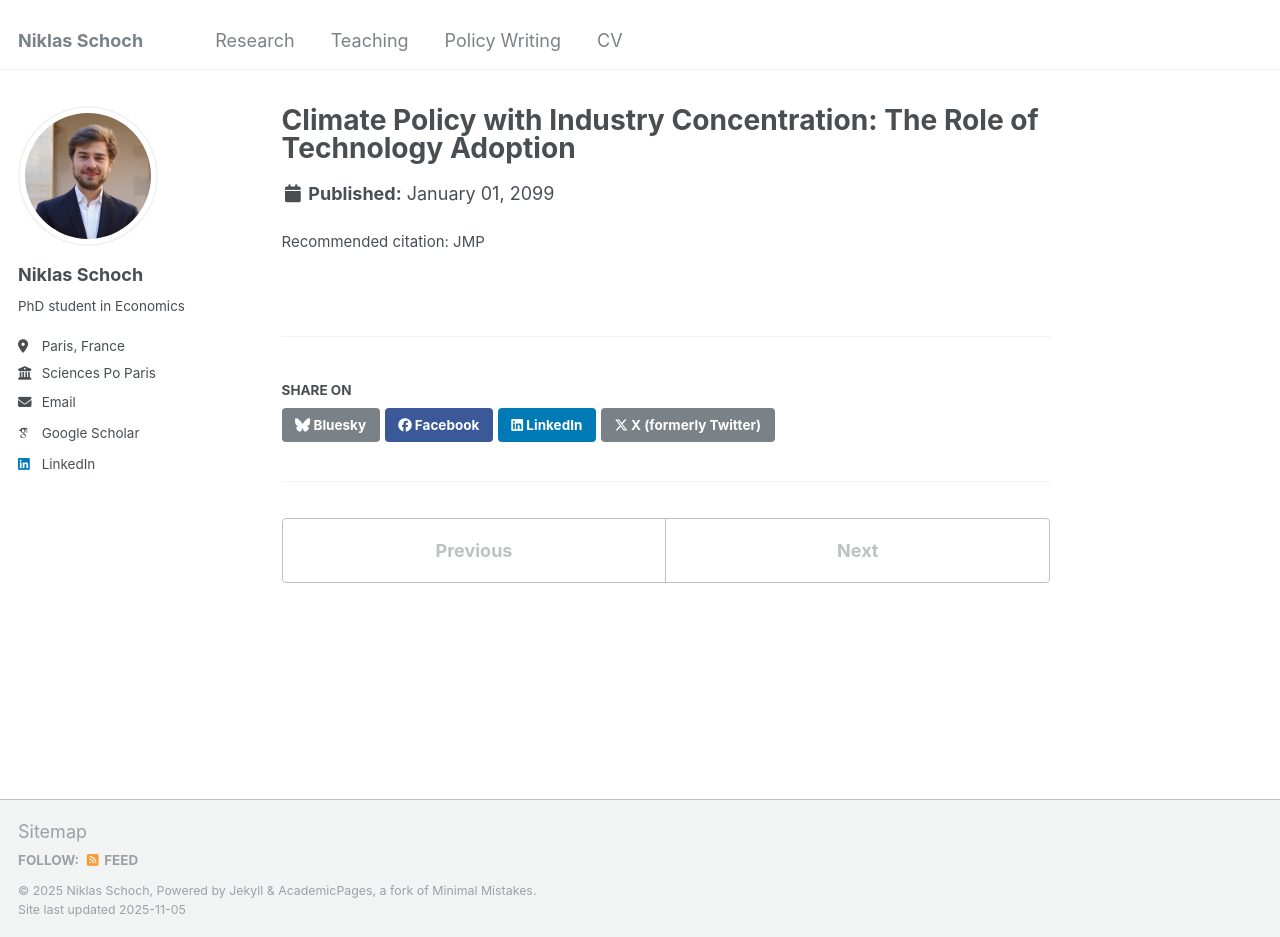
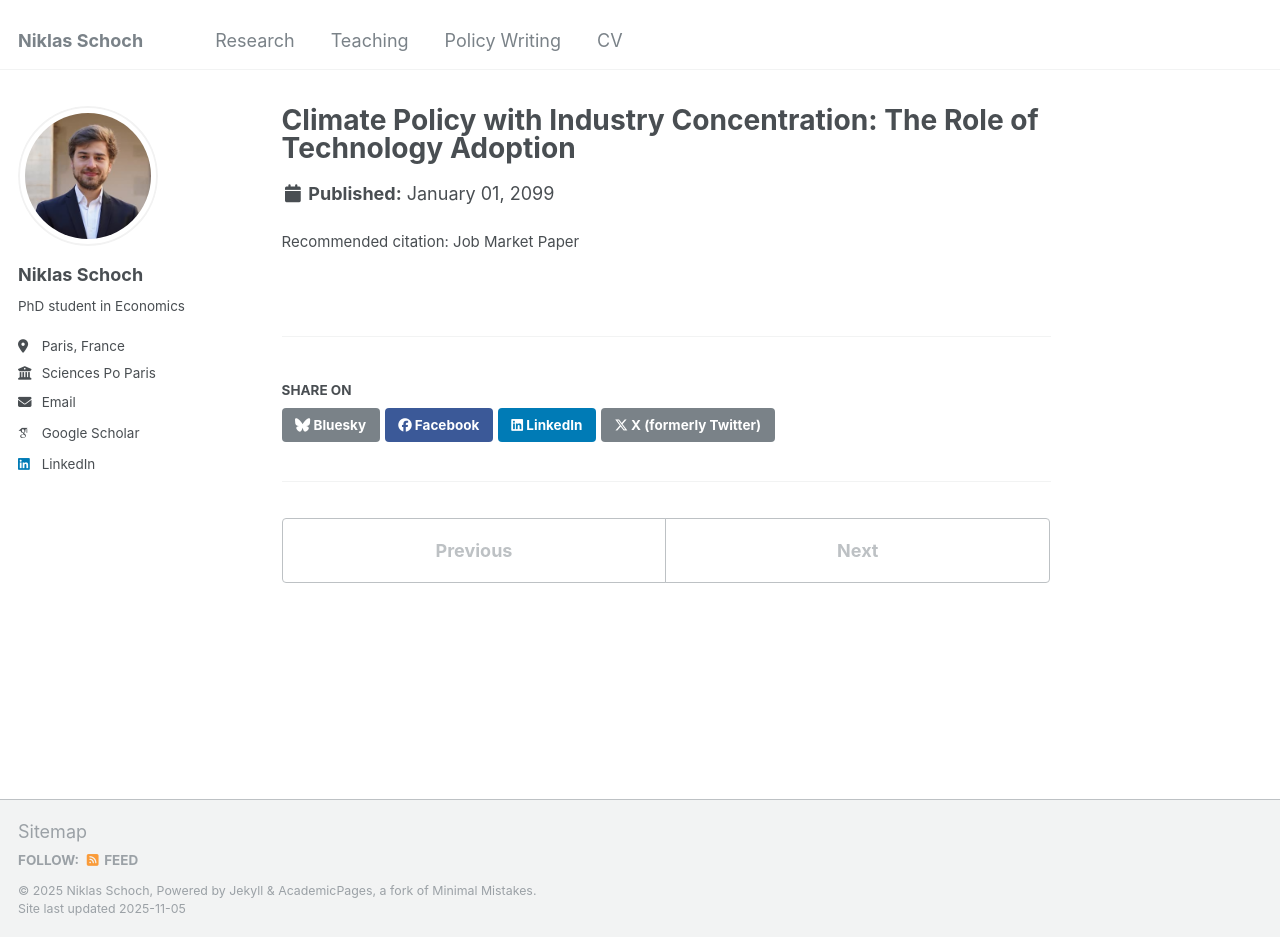
Before and after one commit to niklasschoch/niklasschoch.github.io, a Jekyll site: the page built from _publications/cement.md, in a window 1280 px wide and 937 px high. Built offline with Jekyll 4.4.1, drawn with Linux system fonts in a browser that asks for light colours; some web fonts are replaced.

Commit message:
Update cement.md
Signed-off-by: Niklas Schoch <74817881+niklasschoch@users.noreply.github.com>

```diff
--- a/_publications/cement.md
+++ b/_publications/cement.md
@@ -3,5 +3,5 @@ title: "Climate Policy with Industry Concentration: The Role of Technology Adopt
 date: 2099-01-01
 collection: publications
 category: Work in Progress
-citation: "JMP"
+citation: "Job Market Paper"
 ---
```
